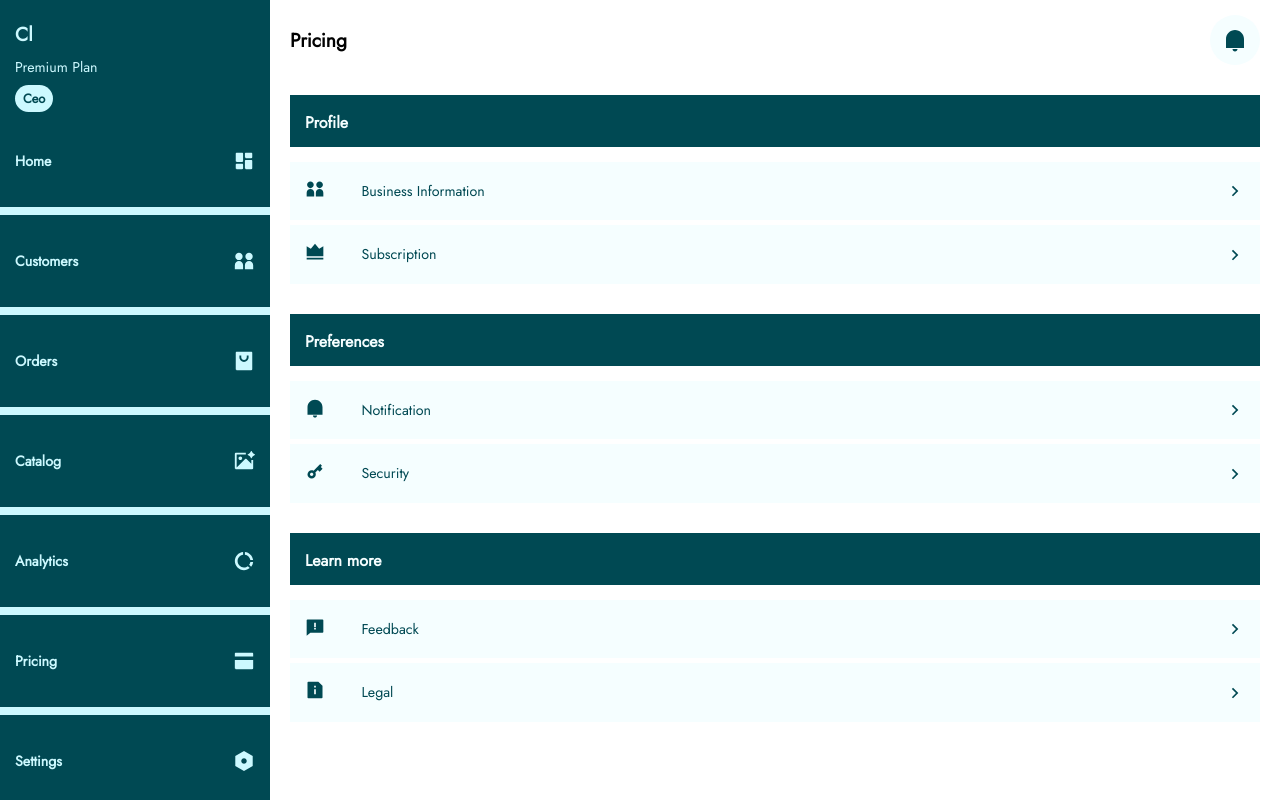
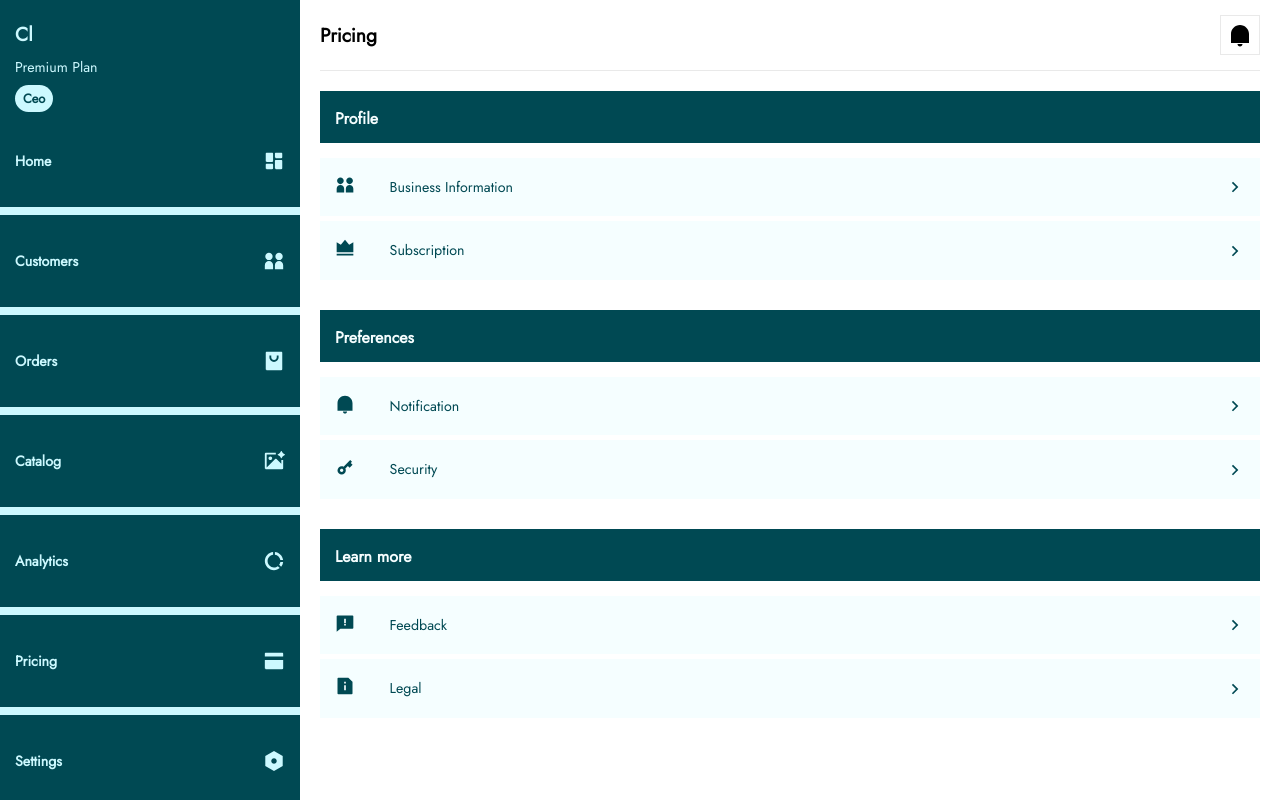
Before and after one commit to cloortt/web.cloortt.com, a Vue app: page /settings in a window 1280 px wide. Built offline with nearby package versions, Linux system fonts and the light colour scheme.

Commit message:
Modified web.css, Modified AppHeader Component, Modified App.vue, Modified AppOrder Component

```diff
--- a/src/App.vue
+++ b/src/App.vue
@@ -22,7 +22,6 @@
      <AppBody>
         <AppHeader :routeName="`${routeNames[route.name] === undefined ? 'Home' : routeNames[route.name]}`"/>
         <div class="cl-breaker-4"></div>
-        <div class="cl-breaker-2"></div>
         <RouterView/>
       </AppBody>
 </template>
--- a/src/assets/css/web.css
+++ b/src/assets/css/web.css
@@ -1,7 +1,7 @@
 @import './cloortt.css';
 
 .web-sidebar{
-   width:270px;
+   width:300px;
    padding:20px 0;
 }
 .web-sidebar .top{
@@ -23,7 +23,13 @@
 .web-app-body{
     float:right;
     padding:15px 20px;
-    width:calc(100% - 270px);
+    width:calc(100% - 300px);
+}
+
+
+.web-app-body .the-head{
+    padding-bottom:15px;
+    border-bottom:1px solid var(--c-grey);
 }
 
 .web-app-body .the-head .col-1{
@@ -35,10 +41,9 @@
 }
 
 .web-app-body .the-head .col-2 ul li{
-    width:50px;
-    height:50px;
+    width:40px;
+    height:40px;
     margin-right:20px;
-    border-radius: 50%;
 }
 
 .web-app-body .the-head .col-2 ul li:nth-last-child(1){
@@ -107,7 +112,7 @@
 }
 
 .web-orders .child {
-    padding:15px 0;
+    padding:20px 0;
 }
 
 .web-orders .child .header{
@@ -116,7 +121,7 @@
 }
 
 .web-orders .child .info .group{
-    padding:15px 15px;
+    padding:20px 15px;
     border-bottom:1px solid var(--c-grey);
 }
 
@@ -142,7 +147,7 @@
         display:none;
     }
     .web-app-body{
-        padding:15px 15px;
+        padding:15px 12px;
         width:100%;
     }
 
--- a/src/components/AppHeader.vue
+++ b/src/components/AppHeader.vue
@@ -14,9 +14,9 @@
             <h6 class="cl-fg-black cl-txt no-line-height">{{props.routeName}}</h6>
         </div>
         <div class="col-2 cl-flex cl-flex-justify-content-end">
-            <ul class="cl-list remove-style cl-flex-inline cl-flex-align-items-center cl-border edge-is-curved">
-                <li class="cl-display-inline-block cl-bg-base-faint cl-flex cl-flex-align-items-center cl-flex-justify-content-center cl-border edge-is-curved">
-                    <Icon class="cl-fill-base" name="notification" :size="{ width: '24px', height: '24px' }" />
+            <ul class="cl-list remove-style cl-flex-inline cl-flex-align-items-center">
+                <li class="cl-display-inline-block cl-bg-white cl-flex cl-flex-align-items-center cl-flex-justify-content-center cl-border width-1 style-solid bc-grey edge-is-blunts">
+                    <Icon class="cl-fill-black" name="notification" :size="{ width: '24px', height: '24px' }" />
                 </li>
 
             </ul>
--- a/src/components/AppOrders.vue
+++ b/src/components/AppOrders.vue
@@ -2,7 +2,7 @@
     import Icon from './Icon.vue';
 </script>
 <template>
-    <div class="child cl-bg-white cl-border width-1 style-solid bc-grey edge-is-curved">
+    <div class="child cl-bg-white cl-border width-1 style-solid bc-grey edge-is-blunts">
         <div class="header cl-flex cl-flex-align-items-center cl-flex-justify-content-space-between">
             <div class="status">
                 <div class="cl-badge cl-display-inline cl-bg-base-faint cl-fg-base cl-border edge-is-curved cl-txt w-bold">
```
